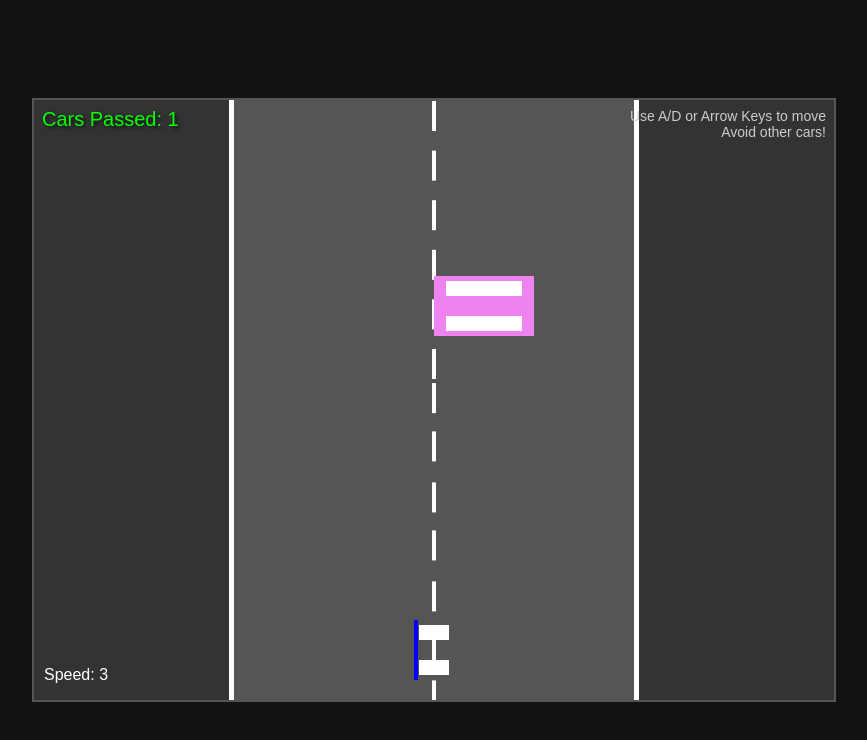
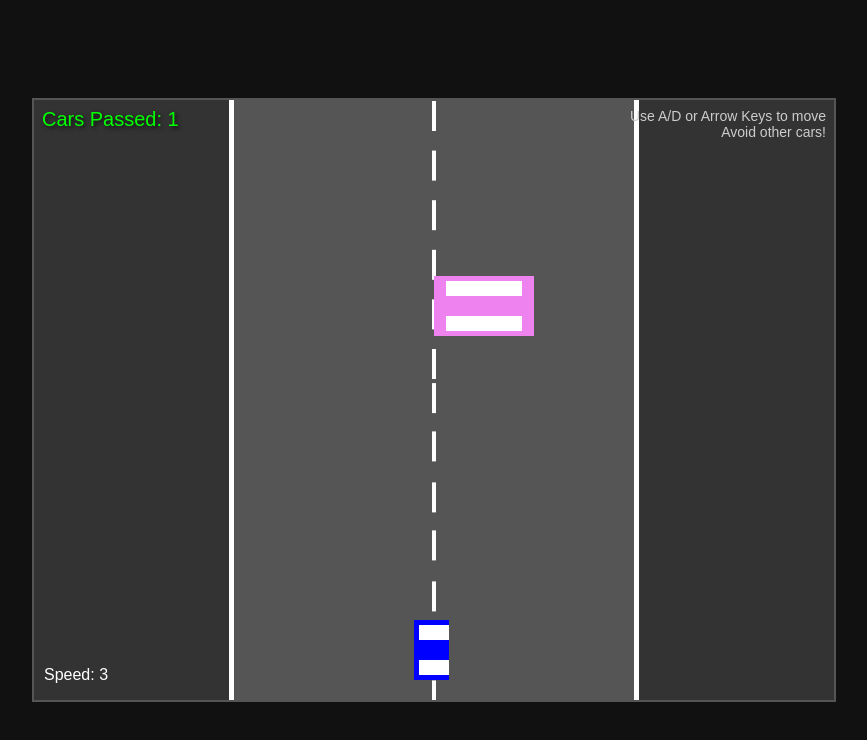
Before and after one commit to JhonAusten/carts, a plain HTML site: page index.html in a window 1280 px wide. Shown: the whole page, without its empty margins (206-1073 px from the left). Drawn offline with Linux system fonts and the light colour scheme.

Commit message:
Update index.html

```diff
--- a/index.html
+++ b/index.html
@@ -59,7 +59,7 @@ const ctx = canvas.getContext('2d');
 let player = {
   x: canvas.width / 2 - 20,
   y: canvas.height - 80,
-  width: 4,
+  width: 35,
   height: 60,
   color: 'blue',
   speed: 6
```
